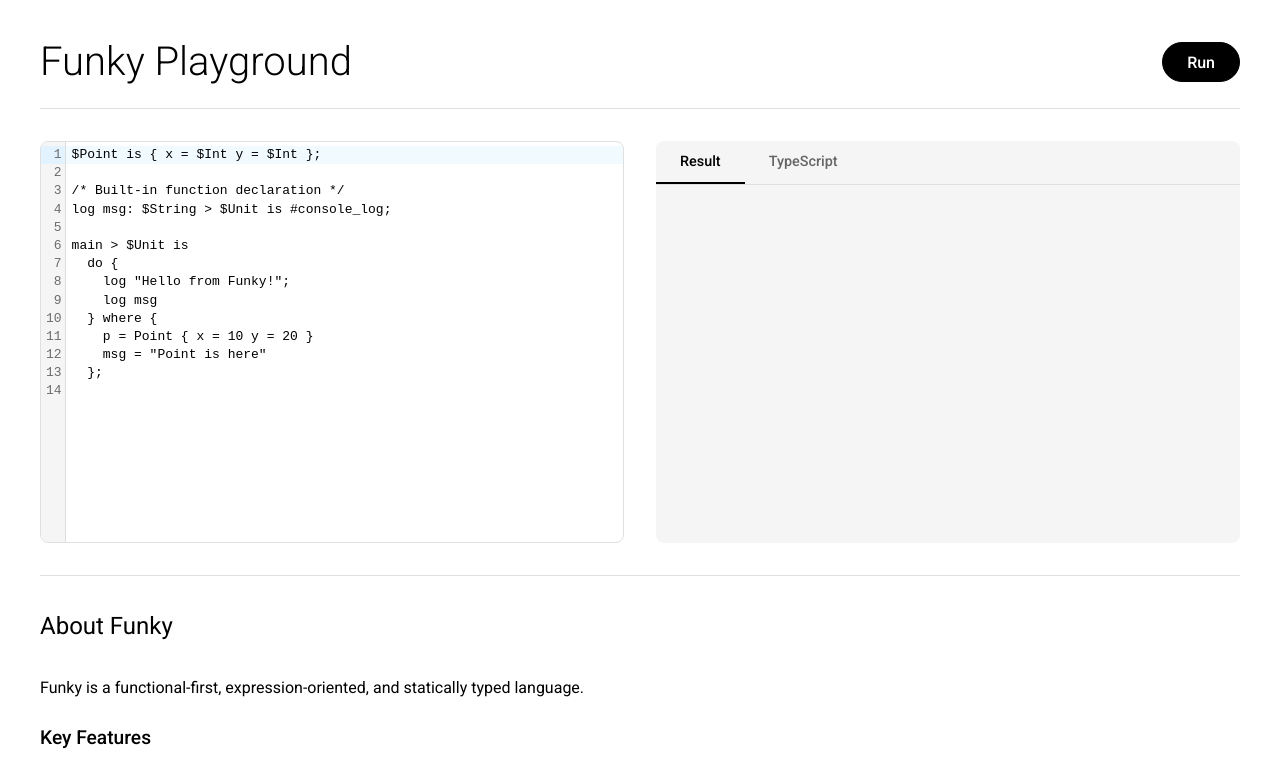
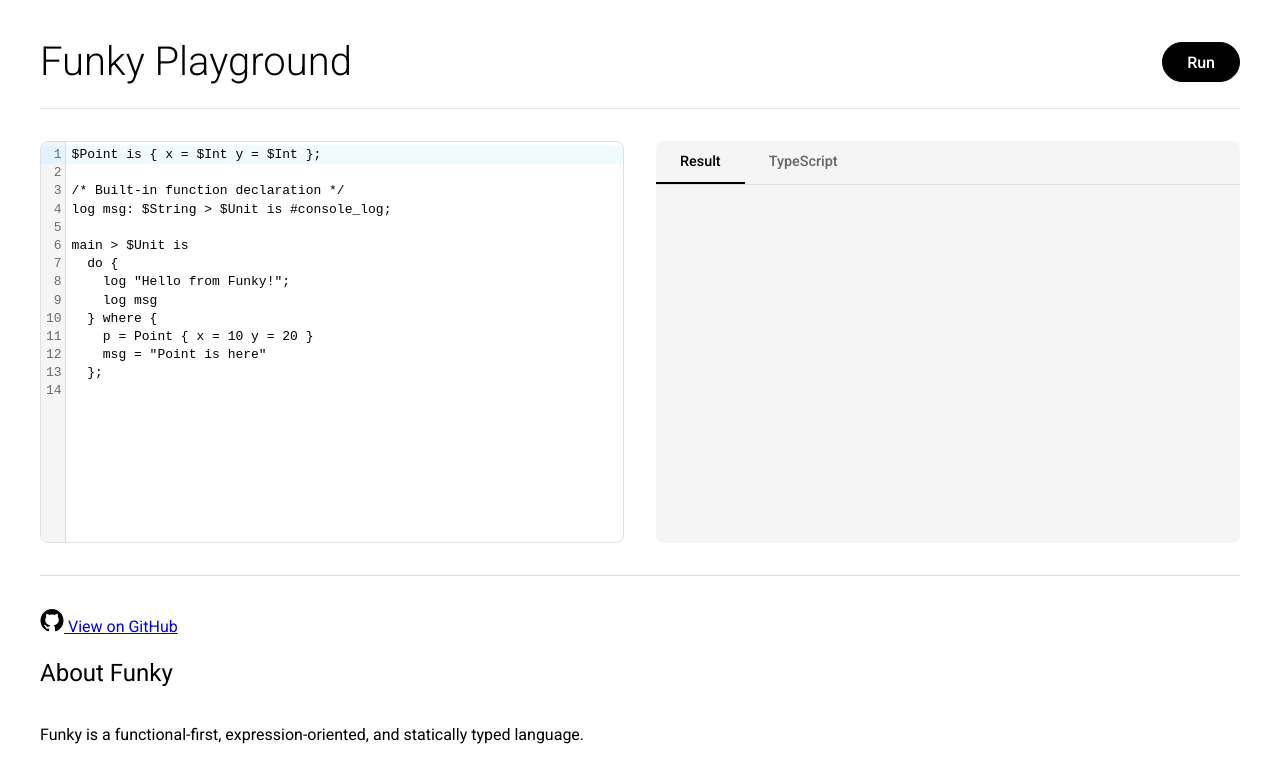
Before and after one commit to sonneko/funky-lang, a website built with Vite: page website/index.html in a window 1280 px wide. Shown: the top 768 px of the page. Built offline with nearby package versions, Linux system fonts and the light colour scheme.

Commit message:
Add GitHub link button in description section
Added a GitHub link button to the description section.

```diff
--- a/website/index.html
+++ b/website/index.html
@@ -32,6 +32,12 @@
         </section>
 
         <section id="description">
+          <a href="https://github.com/sonneko/funky-lang" class="github-btn" target="_blank" rel="noopener noreferrer">
+            <svg xmlns="http://www.w3.org/2000/svg" viewBox="0 0 24 24" width="24" height="24" aria-hidden="true">
+              <path d="M10.226 17.284c-2.965-.36-5.054-2.493-5.054-5.256 0-1.123.404-2.336 1.078-3.144-.292-.741-.247-2.314.09-2.965.898-.112 2.111.36 2.83 1.01.853-.269 1.752-.404 2.853-.404 1.1 0 1.999.135 2.807.382.696-.629 1.932-1.1 2.83-.988.315.606.36 2.179.067 2.942.72.854 1.101 2 1.101 3.167 0 2.763-2.089 4.852-5.098 5.234.763.494 1.28 1.572 1.28 2.807v2.336c0 .674.561 1.056 1.235.786 4.066-1.55 7.255-5.615 7.255-10.646C23.5 6.188 18.334 1 11.978 1 5.62 1 .5 6.188.5 12.545c0 4.986 3.167 9.12 7.435 10.669.606.225 1.19-.18 1.19-.786V20.63a2.9 2.9 0 0 1-1.078.224c-1.483 0-2.359-.808-2.987-2.313-.247-.607-.517-.966-1.034-1.033-.27-.023-.359-.135-.359-.27 0-.27.45-.471.898-.471.652 0 1.213.404 1.797 1.235.45.651.921.943 1.483.943.561 0 .92-.202 1.437-.719.382-.381.674-.718.944-.943"></path>
+            </svg>
+            <span>View on GitHub</span>
+          </a>
           <h2>About Funky</h2>
           <div class="content">
             <p>Funky is a functional-first, expression-oriented, and statically typed language.</p>
```
